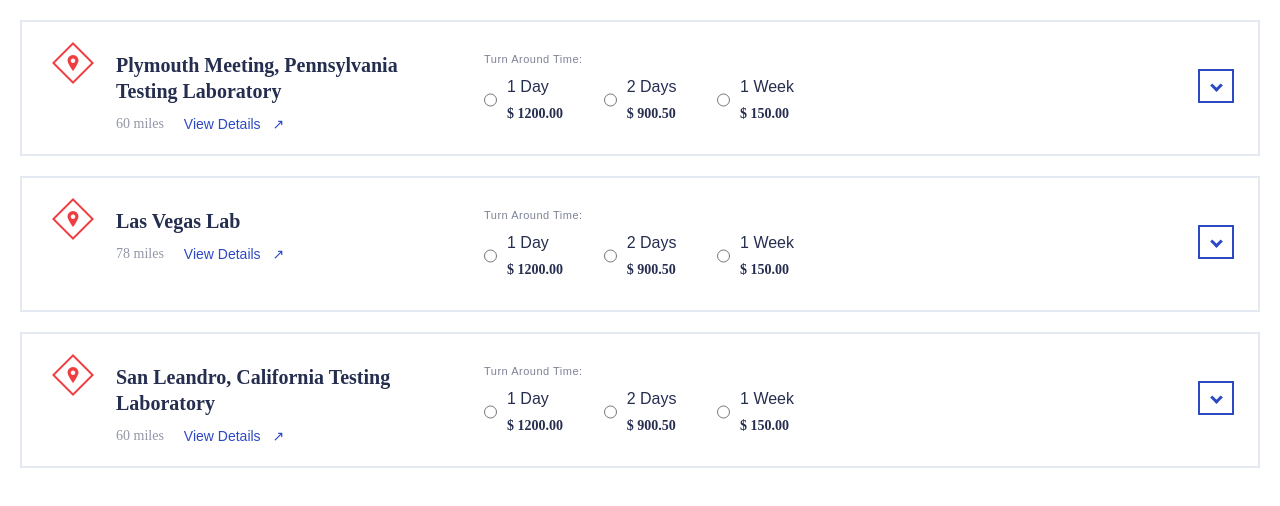
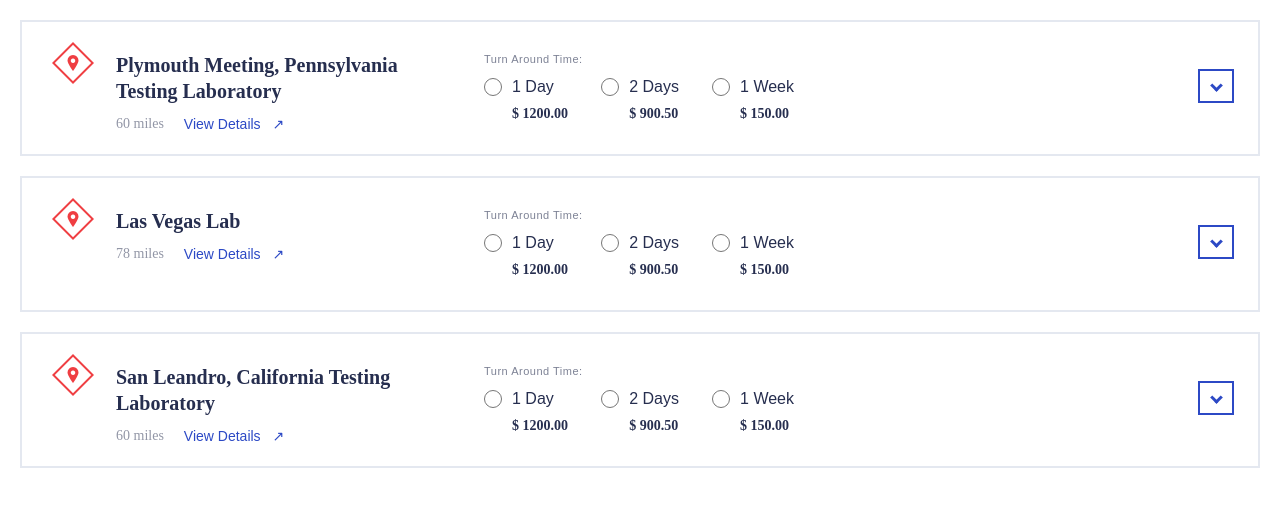
Before and after one commit to Dima-Semenov/gulp, a website: page src/index.html in a window 1280 px wide. Drawn offline with nearby package versions, Linux system fonts and the light colour scheme; files that its build step writes are made by us from their sources.

Commit message:
First version

```diff
--- a/src/scss/style.scss
+++ b/src/scss/style.scss
@@ -140,6 +140,8 @@ body {
 
   &__input {
     margin-right: 10px;
+    width: 18px;
+    height: 18px;
   }
 
   &__price {
```
Also changed, not shown: dist/css/style.css, dist/css/style.min.css.
